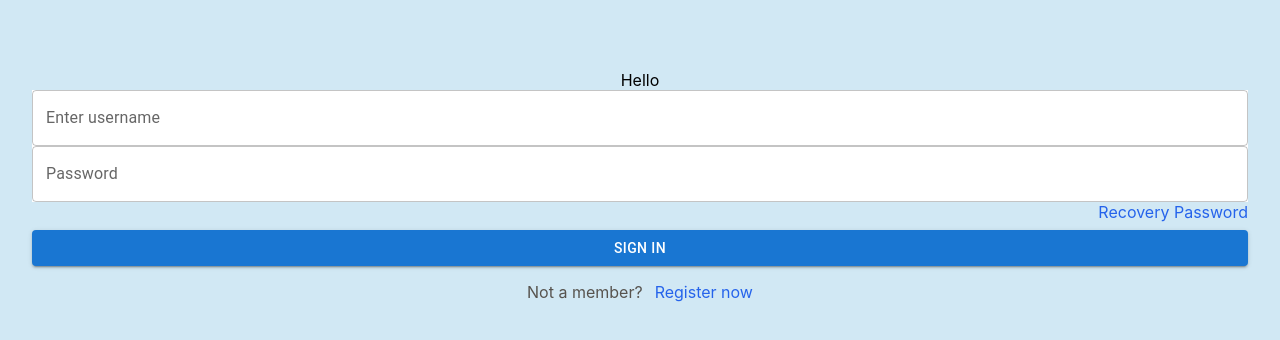
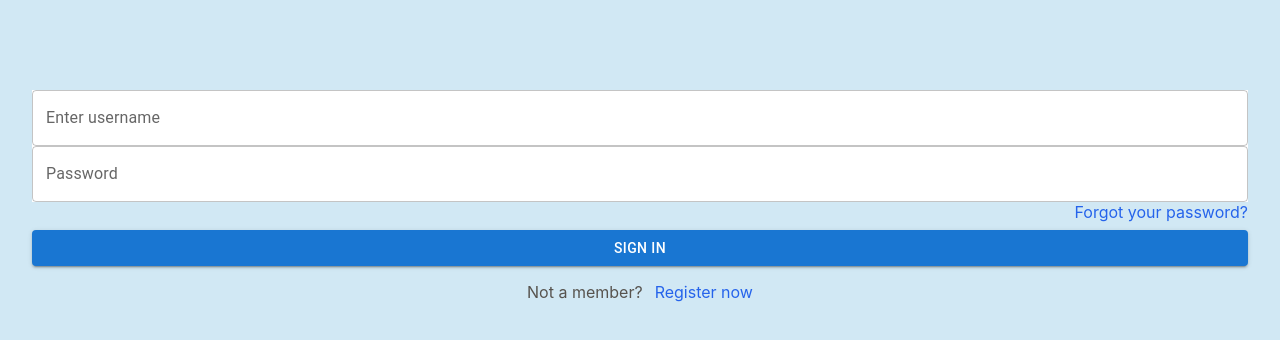
Before and after one commit to IKNNS/Software-Engineering, a Next.js app: page /login in a window 1280 px wide. Shown: the part 402-742 px from the top of the page. Built offline with nearby package versions, Linux system fonts and the light colour scheme.

Commit message:
edit login

```diff
--- a/pages/_app.tsx
+++ b/pages/_app.tsx
@@ -17,13 +17,13 @@ function MyApp({ Component, pageProps }: AppProps) {
   if (pathname.includes(router.pathname)) {
     return (
       <div>
-        <Component {...pageProps}/>
+        <Component {...pageProps} />
         <LabelBottomNavigation />
       </div>
     )
   }
   return <>
-  <Component {...pageProps} />
+    <Component {...pageProps} />
   </>
 }
 
--- a/pages/login.tsx
+++ b/pages/login.tsx
@@ -2,31 +2,62 @@ import type { NextPage } from 'next'
 import styles from '../styles/Home.module.css'
 import Button from '@mui/material/Button';
 import { TextField } from '@mui/material';
-import { useState } from 'react';
+import { ChangeEventHandler, useState } from 'react';
 
 const Home: NextPage = () => {
 
-    const [username,setUsername] = useState<string>('');
-    const [pass,setPass] = useState<string>('')
+    const [username, setUsername] = useState<string>('');
+    const [password, setPassword] = useState<string>('');
+    const [err, setError] = useState<boolean[]>([false, false]); // 0 : Error of username , 1 : Error of password
 
-    const ClickLogin = ()=>{
-        console.log(username);
+    const handleUsernameInput: ChangeEventHandler<HTMLInputElement> = (event) => {
+        const value = event.target.value;
+        setUsername(value);
+
+        setError((old) => {
+
+            old[0] = false; // default a not error
+            if (value.length == 0) return err; // if nothing : return to newError
+
+            if (!value[0].match(/\w/)) // if start not a-z or A-z : error = true
+                old[0] = true;
+
+            const not = value.match(/\W/g)?.length // if include operator (-*/%) etc : not = true / if not include operator : not = false
+            if (not) // if not == true : err = true
+                old[0] = true;
+
+            return old; //return to newError
+        });
+    }
+
+    const handlePasswordInput: ChangeEventHandler<HTMLInputElement> = (event) => {
+        const value = event.target.value;
+        setPassword(value);
+
+        setError((old) => {
+            old[1] = value.length < 8 || value.length > 16;
+            return old;
+        });
+    }
+
+    const onSubmit = () => {
+
+        console.log
+
     }
 
     return (
         <div className={` px-8 pt-10 pb-20 w-sceen h-screen flex flex-col bg-primary justify-between items-center`}>
             <div className='text-black font-bold text-3xl '>ลงชื่อเข้าใช้</div>
             <div className=' w-full flex flex-col justify-center items-center'>
-                Hello  {username }
-                <TextField value={username} onChange={(event)=>setUsername(event.target.value)} className='mb-4 bg-white' fullWidth label="Enter username" variant='outlined' />
-                <TextField  className='mb-2 bg-white' fullWidth label="Password" variant='outlined' />
-                <div className='mb-2 w-full text-right text-blue-600'>Recovery Password</div>
-                <Button onClick={ClickLogin} className='mb-4' fullWidth variant='contained'>Sign in</Button>
+                <TextField error={err[0]} value={username} onChange={handleUsernameInput} className='mb-4 bg-white' fullWidth label="Enter username" variant='outlined' />
+                <TextField error={err[1]} value={password} onChange={handlePasswordInput} className='mb-2 bg-white' fullWidth label="Password" variant='outlined' type={'password'} />
+                <div className='mb-2 w-full text-right text-blue-600'>Forgot your password?</div>
+                <Button className='mb-4' fullWidth variant='contained'>Sign in</Button>
                 <div className=' flex flex-row text-stone-600'>
                     <p>Not a member?</p><p className='ml-3 text-blue-600'>Register now</p>
                 </div>
             </div>
-
         </div>
     )
 }
--- a/pages/userinfo.tsx
+++ b/pages/userinfo.tsx
@@ -24,14 +24,14 @@ import { Container } from "@mui/system";
 import { type } from "os";
 import React, { useState } from "react";
 import { getNamedRouteRegex } from 'next/dist/shared/lib/router/utils/route-regex';
-function showtext(text) {
+function showtext(text: string | null) {
     return (text != null ? text : 'NULL');
 }
-function entertrigger(event) {
+function entertrigger(event: any) {
     if (event.key === "Enter") {
     }
 }
-function sourcecheck(input) {
+function sourcecheck(input: any) {
     return (typeof (input) == "string" ? input : "/62649345_1245721135605302_8922629952818380800_n.jpg");
 }
 const handleDelete = () => {
@@ -89,7 +89,7 @@ const Home: NextPage = () => {
                             defaultValue={[top100Films[12].title, top100Films[13].title]}
                             readOnly
                             renderInput={(params) => (
-                                <TextField {...params}/>
+                                <TextField {...params} />
                             )}
                             disabled={true}
                             className={styles2.box3}
@@ -104,7 +104,7 @@ const Home: NextPage = () => {
                             defaultValue={[top100Films[12].title, top100Films[13].title]}
                             readOnly
                             renderInput={(params) => (
-                                <TextField {...params}/>
+                                <TextField {...params} />
                             )}
                             disabled={true}
                             className={styles2.box3}
@@ -119,7 +119,7 @@ const Home: NextPage = () => {
                             defaultValue={[top100Films[12].title, top100Films[13].title]}
                             readOnly
                             renderInput={(params) => (
-                                <TextField {...params}/>
+                                <TextField {...params} />
                             )}
                             disabled={true}
                             className={styles2.box3}
@@ -134,7 +134,7 @@ const Home: NextPage = () => {
                             defaultValue={[top100Films[12].title, top100Films[13].title]}
                             readOnly
                             renderInput={(params) => (
-                                <TextField {...params}/>
+                                <TextField {...params} />
                             )}
                             disabled={true}
                             className={styles2.box3}
--- a/tsconfig.json
+++ b/tsconfig.json
@@ -13,7 +13,7 @@
     "resolveJsonModule": true,
     "isolatedModules": true,
     "jsx": "preserve",
-    "incremental": true
+    "incremental": true,
   },
   "include": ["next-env.d.ts", "**/*.ts", "**/*.tsx"],
   "exclude": ["node_modules"]
```
Also changed, not shown: 1 other file (tests, documents, lock files or other folders).
